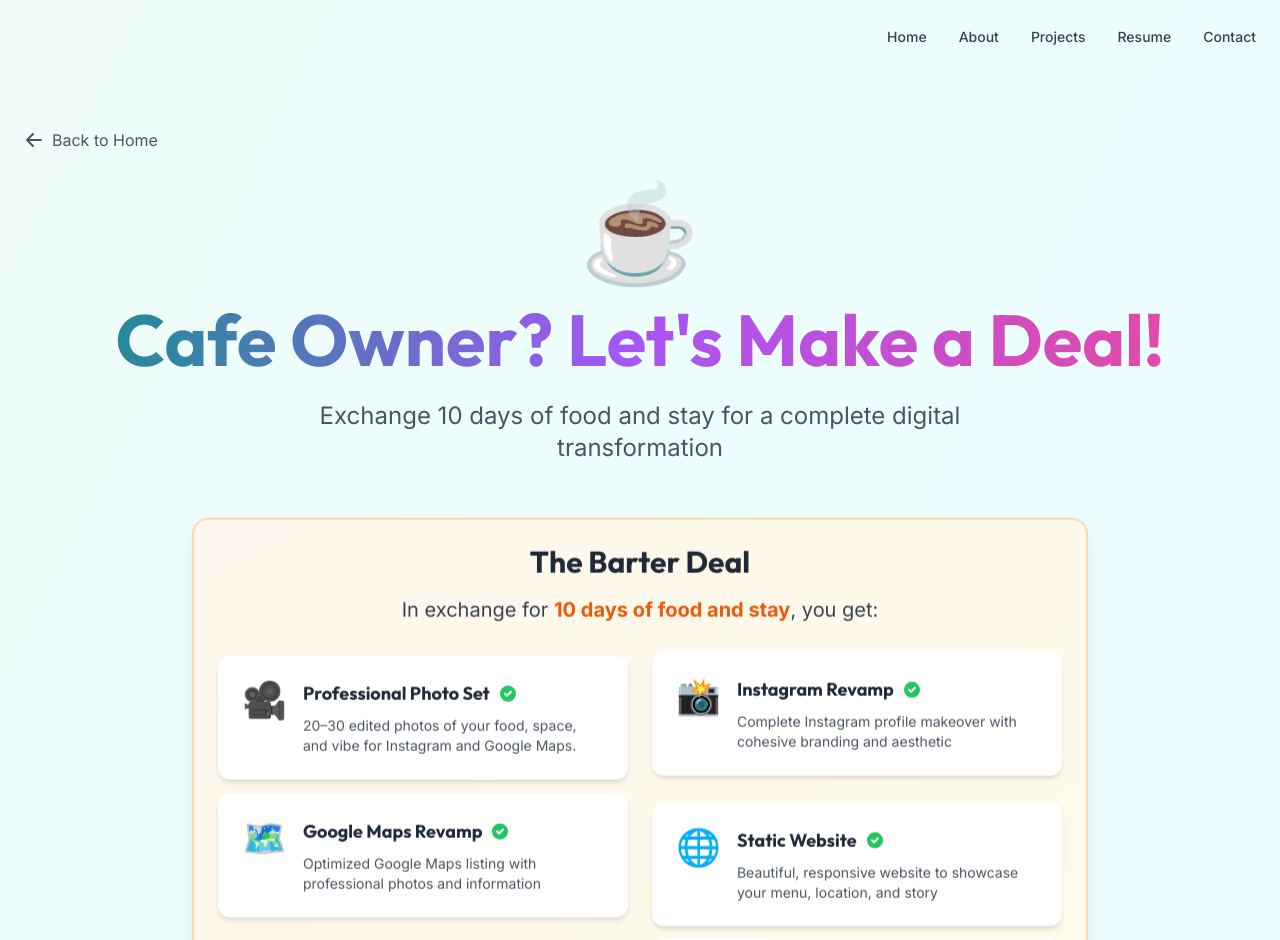
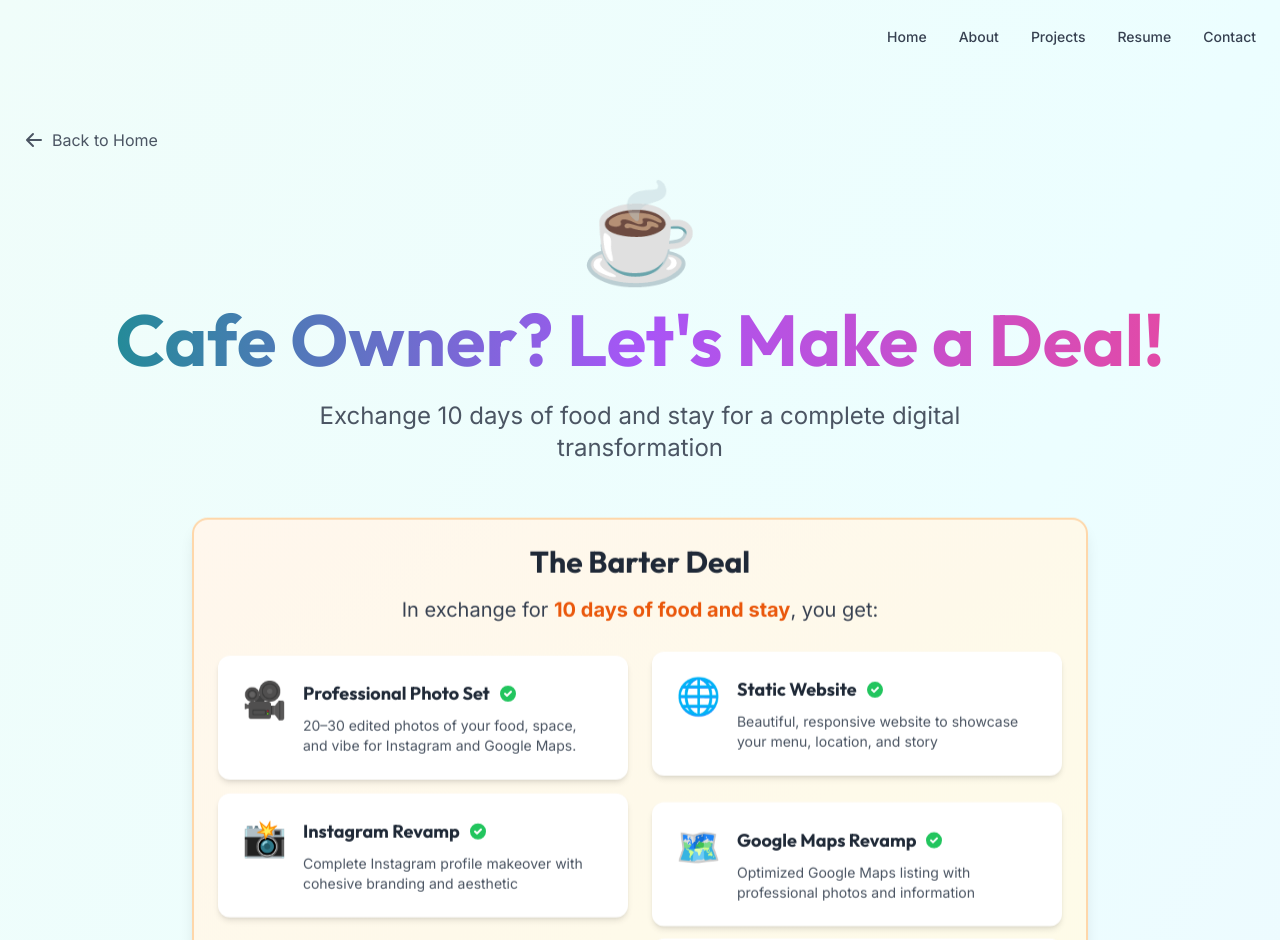
Before and after one commit to lohitakshcodes/Portfolio, a React (Vite) app: page /cafe-deal in a window 1280 px wide. Shown: the top 940 px of the page. Built offline with nearby package versions, Linux system fonts and the light colour scheme.

Commit message:
chore: save local changes before push

```diff
--- a/src/pages/CafeDeal.jsx
+++ b/src/pages/CafeDeal.jsx
@@ -13,6 +13,11 @@
             description: '20–30 edited photos of your food, space, and vibe for Instagram and Google Maps.'
         },
         {
+            icon: '🌐',
+            title: 'Static Website',
+            description: 'Beautiful, responsive website to showcase your menu, location, and story'
+        },
+        {
             icon: '📸',
             title: 'Instagram Revamp',
             description: 'Complete Instagram profile makeover with cohesive branding and aesthetic'
@@ -21,11 +26,6 @@
             icon: '🗺️',
             title: 'Google Maps Revamp',
             description: 'Optimized Google Maps listing with professional photos and information'
-        },
-        {
-            icon: '🌐',
-            title: 'Static Website',
-            description: 'Beautiful, responsive website to showcase your menu, location, and story'
         },
         {
             icon: '🔧',
```
